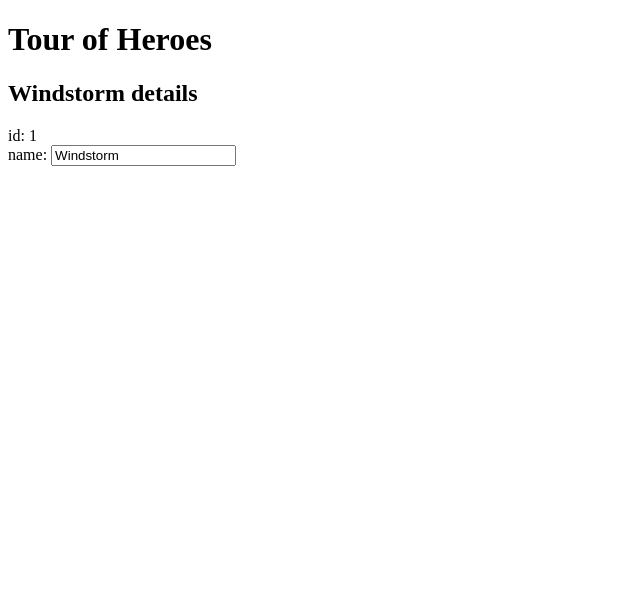
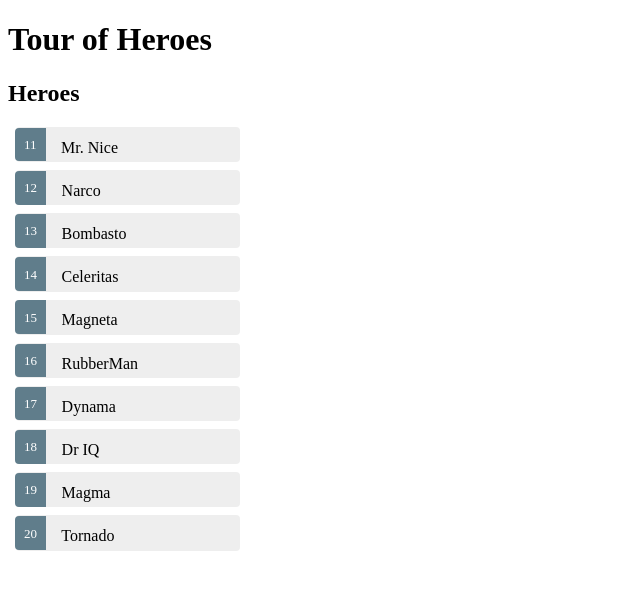
Before and after one commit to deerawan/angular-tour-of-heroes-app, an Angular app: page / in a window 1280 px wide. Shown: the top 590 px of the page, without its empty margins (0-640 px from the left). Built offline with nearby package versions, Linux system fonts and the light colour scheme.

Commit message:
feat: master detail

```diff
--- a/src/app/app.component.ts
+++ b/src/app/app.component.ts
@@ -1,25 +1,95 @@
 import { Component } from '@angular/core';
 
-@Component({
-  selector: 'app-root',
-  templateUrl: './app.component.html',
-  template: `
-    <h1>{{title}}</h1>
-    <h2>{{hero.name}} details</h2>
-    <div><label>id: </label>{{hero.id}}</div>
-    <div><label>name: </label><input [(ngModel)]="hero.name" placeholder="name" /></div>
-  `,
-  styleUrls: ['./app.component.css']
-})
-export class AppComponent {
-  title = 'Tour of Heroes';
-  hero: Hero = {
-    id: 1,
-    name: 'Windstorm'
-  };
-}
 
 export class Hero {
   id: number;
   name: string;
 }
+const HEROES: Hero[] = [
+  { id: 11, name: 'Mr. Nice' },
+  { id: 12, name: 'Narco' },
+  { id: 13, name: 'Bombasto' },
+  { id: 14, name: 'Celeritas' },
+  { id: 15, name: 'Magneta' },
+  { id: 16, name: 'RubberMan' },
+  { id: 17, name: 'Dynama' },
+  { id: 18, name: 'Dr IQ' },
+  { id: 19, name: 'Magma' },
+  { id: 20, name: 'Tornado' }
+];
+
+@Component({
+  selector: 'app-root',
+  template: `
+    <h1>{{title}}</h1>
+    <h2>Heroes</h2>
+    <ul class="heroes">
+      <li *ngFor="let hero of heroes" (click)="onSelect(hero)" [class.selected]="hero === selectedHero">
+        <span class="badge">{{ hero.id }}</span> {{ hero.name }}
+      </li>
+    </ul>
+    <div *ngIf="selectedHero">
+      <h2>{{selectedHero.name}} details</h2>
+      <div><label>id: </label>{{selectedHero.id}}</div>
+      <div><label>name: </label><input [(ngModel)]="selectedHero.name" placeholder="name" /></div>
+    </div>
+  `,
+  styles: [`
+    .selected {
+      background-color: #CFD8DC !important;
+      color: white;
+    }
+    .heroes {
+      margin: 0 0 2em 0;
+      list-style-type: none;
+      padding: 0;
+      width: 15em;
+    }
+    .heroes li {
+      cursor: pointer;
+      position: relative;
+      left: 0;
+      background-color: #EEE;
+      margin: .5em;
+      padding: .3em 0;
+      height: 1.6em;
+      border-radius: 4px;
+    }
+    .heroes li.selected:hover {
+      background-color: #BBD8DC !important;
+      color: white;
+    }
+    .heroes li:hover {
+      color: #607D8B;
+      background-color: #DDD;
+      left: .1em;
+    }
+    .heroes .text {
+      position: relative;
+      top: -3px;
+    }
+    .heroes .badge {
+      display: inline-block;
+      font-size: small;
+      color: white;
+      padding: 0.8em 0.7em 0 0.7em;
+      background-color: #607D8B;
+      line-height: 1em;
+      position: relative;
+      left: -1px;
+      top: -4px;
+      height: 1.8em;
+      margin-right: .8em;
+      border-radius: 4px 0 0 4px;
+    }
+  `]
+})
+export class AppComponent {
+  title = 'Tour of Heroes';
+  selectedHero: Hero;
+  heroes = HEROES;
+
+  onSelect(hero: Hero) {
+    this.selectedHero = hero;
+  }
+}
```
